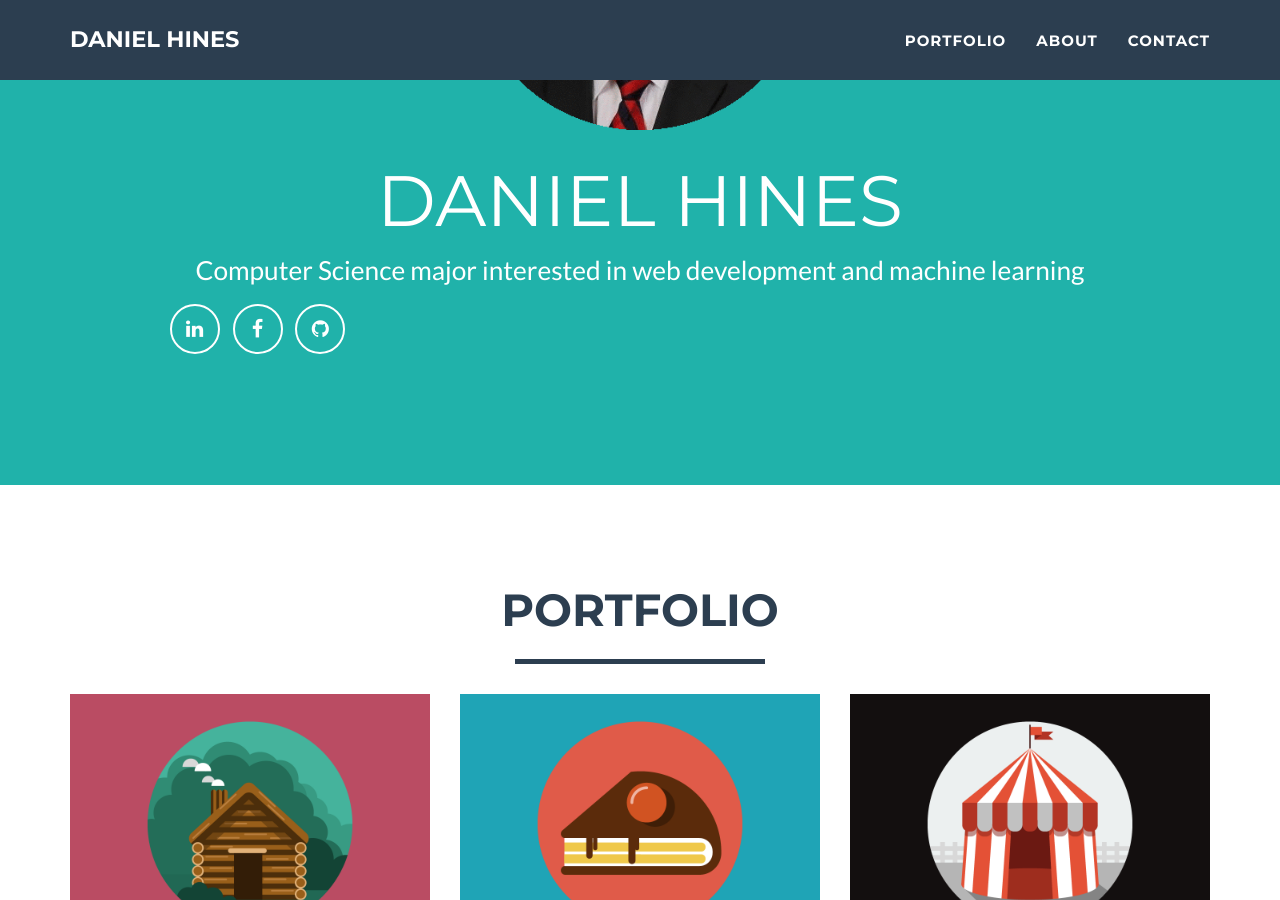
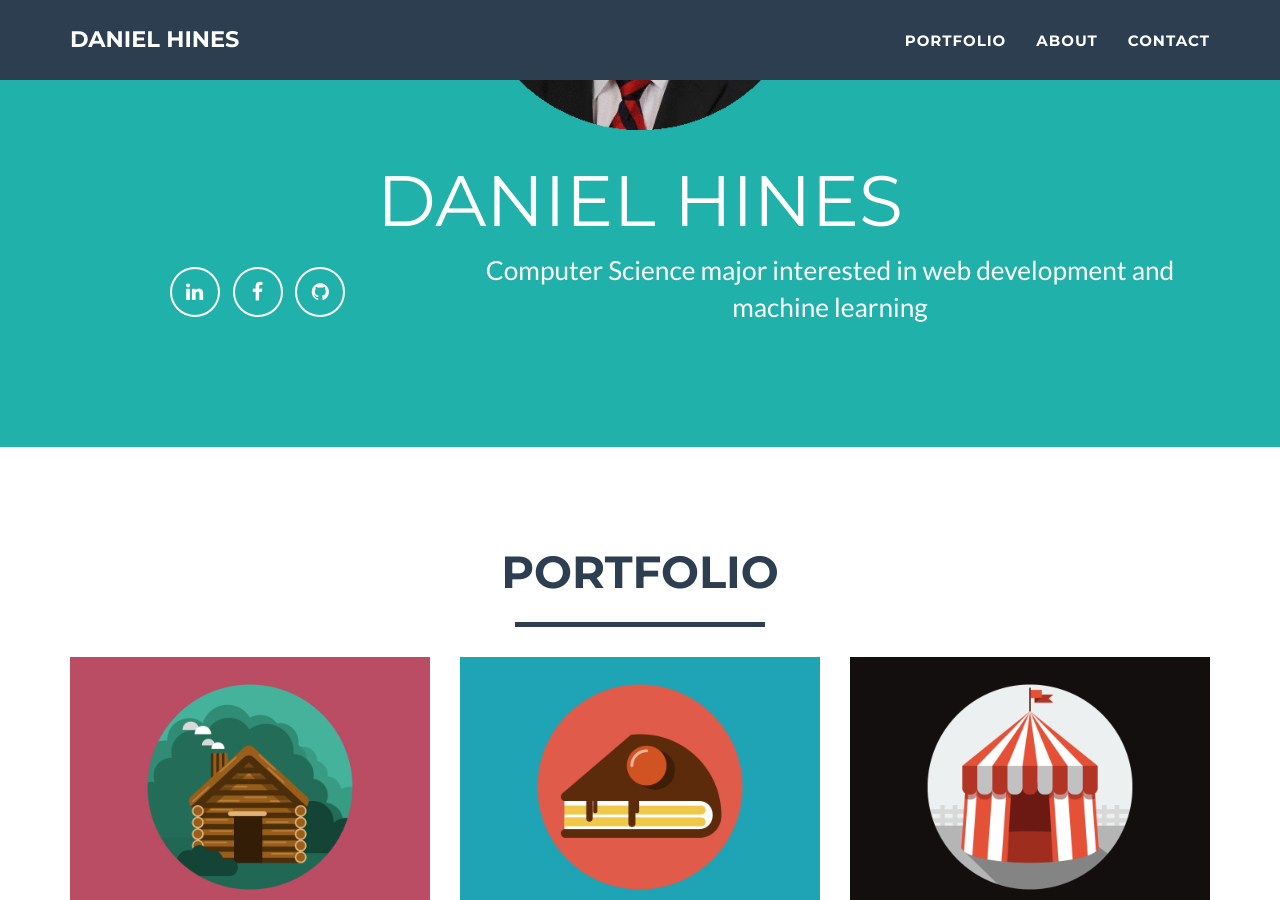
Before and after one commit to danielchines/danielchines.github.io, a Jekyll site: the page built from index.html, in a window 1280 px wide and 900 px high, scrolled down 411 px. Built offline with Jekyll 4.4.1, drawn with Linux system fonts in a browser that asks for light colours.

Commit message:
Update header.html

```diff
--- a/_includes/header.html
+++ b/_includes/header.html
@@ -6,8 +6,6 @@
                     <img class="img-responsive" src="img/profile.png" alt="">
                     <div class="intro-text">
                         <span class="name">{{ site.title }}</span>
-			<span class="skills">{{ site.skills }}</span>
-		    </div>
 			    <div class="header-col col-md-4">
                         	<ul class="list-inline">
                             	{% for network in site.social %}
@@ -17,6 +15,9 @@
 		         	           {% endfor %}
                         	</ul>
                 		</div>
+			<span class="skills">{{ site.skills }}</span>
+		    </div>
+
                 </div>
             </div>
         </div>
```
Lines whose indentation alone changed are shown as unchanged.
